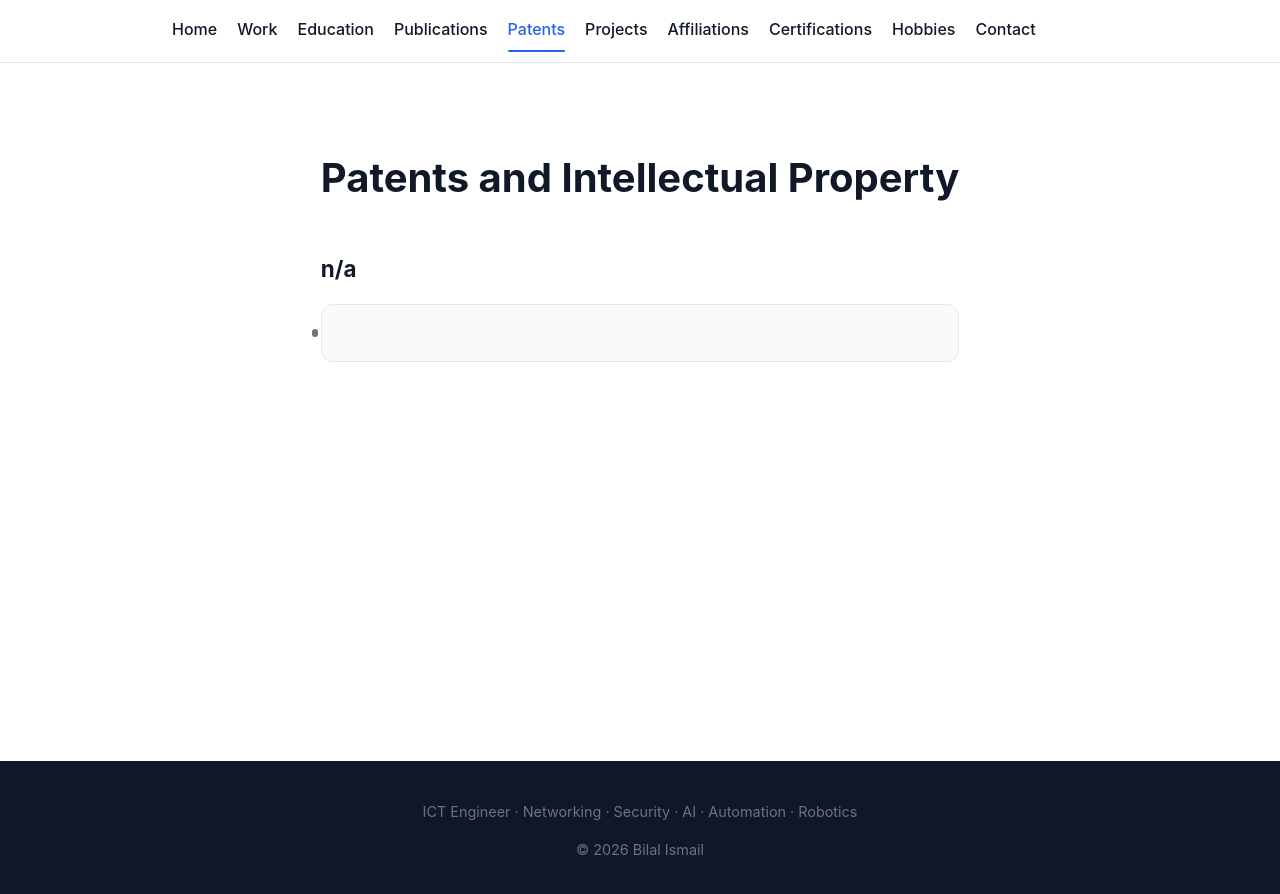
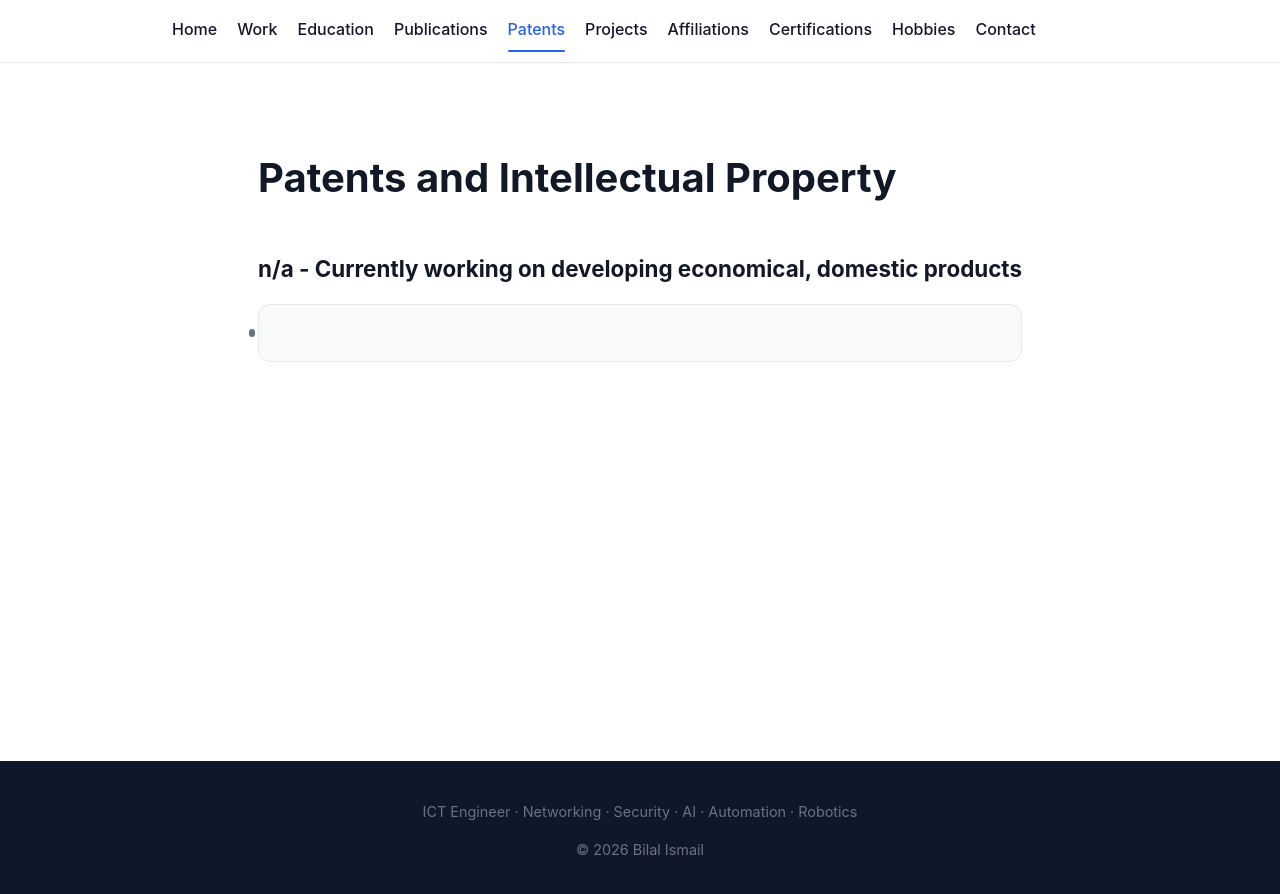
Before and after one commit to bilal-ismail/bilal-ismail.github.io, a Jekyll site: the page built from patents.md, in a window 1280 px wide. Shown: the top 894 px of the page. Built offline with Jekyll 4.4.1, drawn with Linux system fonts in a browser that asks for light colours.

Commit message:
Update patents.yml

```diff
--- a/_data/patents.yml
+++ b/_data/patents.yml
@@ -1,4 +1,4 @@
-- title: n/a
+- title: n/a - Currently working on developing economical, domestic products
   # jurisdiction: region (e.g USPTO)
   # status: Preparing (e.g Pending)
   # start: 2027
```
